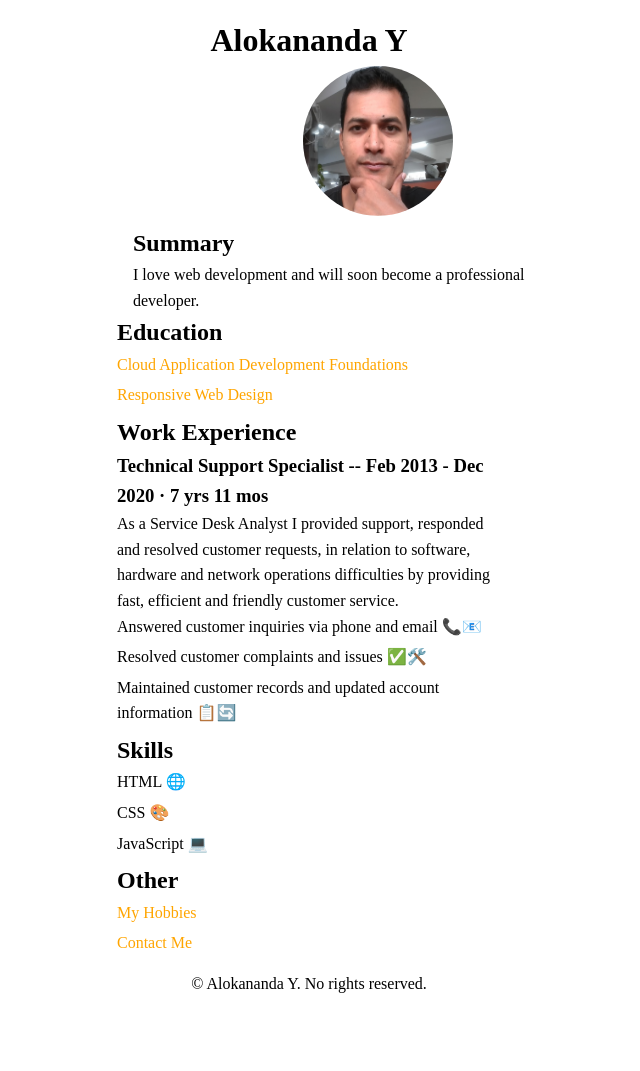
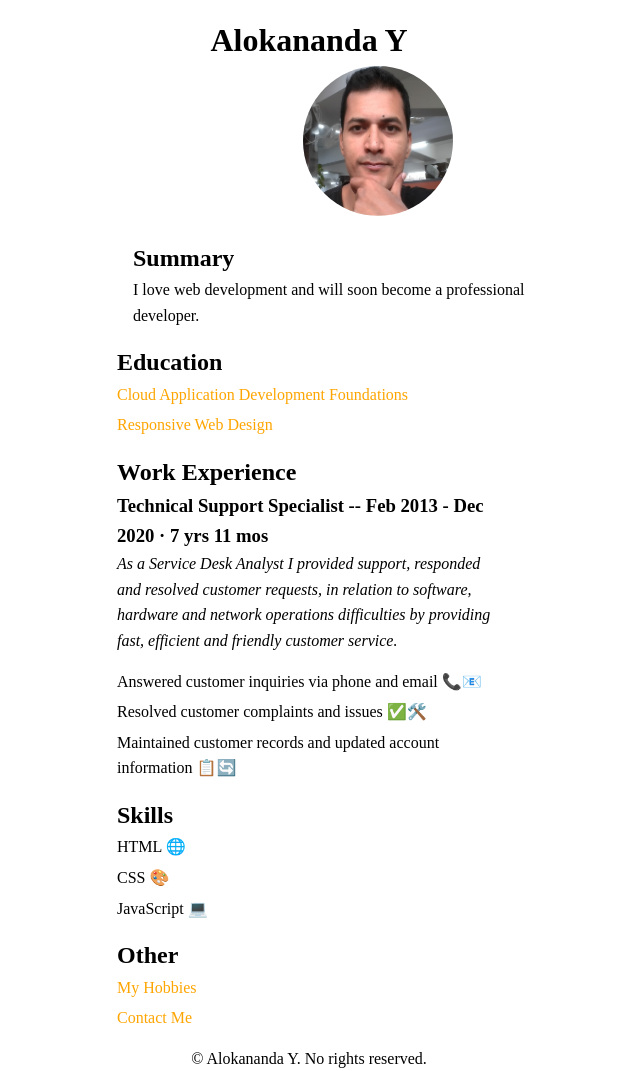
Before and after one commit to alok-38/learn-enough, a PHP site: page / in a window 1280 px wide. Shown: the whole page, without its empty margins (331-971 px from the left). Before the commit the page ends 993 px from the top, so only its background shows below. Run offline with PHP 8.4, Linux system fonts and the light colour scheme.

Commit message:
capstone

```diff
--- a/html-tutorial/capstone-project1/style.css
+++ b/html-tutorial/capstone-project1/style.css
@@ -11,6 +11,10 @@ body {
 h1 {
     margin-top: 15px;
     text-align: center;
+}
+
+h2 {
+    margin-top: 15px;
 }
 
 header h2,
@@ -45,6 +49,12 @@ main {
     margin: 0 auto;
 }
 
+main p {
+    width: 100%;
+    margin-bottom: 15px;
+    font-style: italic;
+}
+
 a {
     text-decoration: none;
     color: orange;
```
